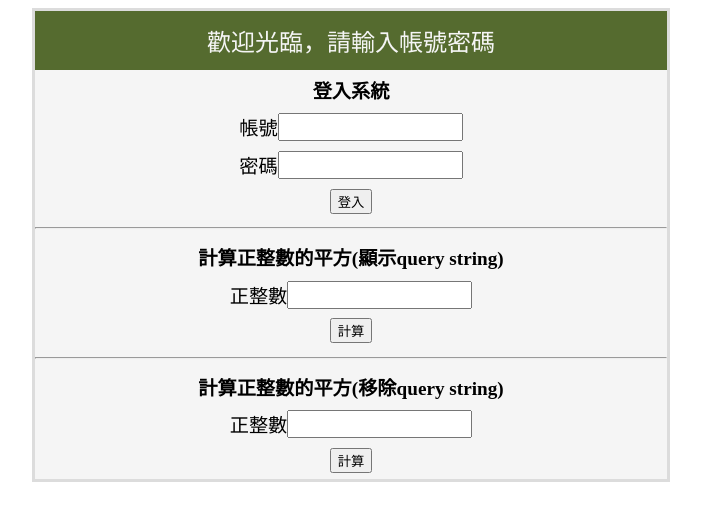
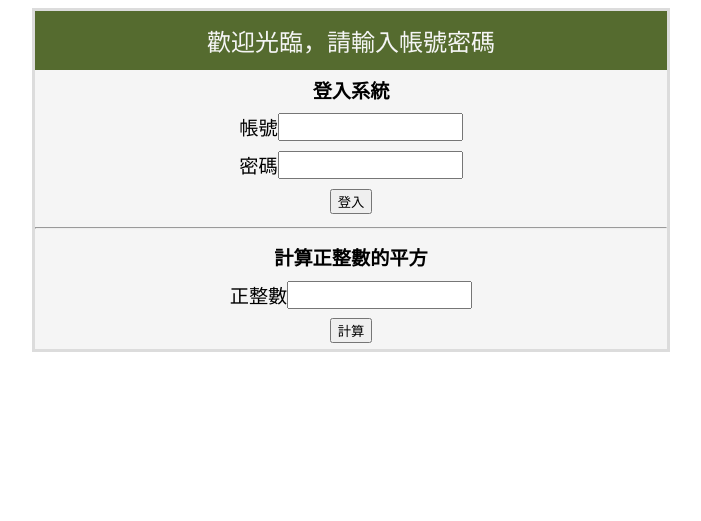
Before and after one commit to HomingChen/WeHelp_Assignment, a Flask app: page / in a window 1280 px wide. Shown: the top 521 px of the page, without its empty margins (292-993 px from the left). Run offline with Flask 2, Linux system fonts and the light colour scheme.

Commit message:
update comments

```diff
--- a/week-4/templates/index.html
+++ b/week-4/templates/index.html
@@ -22,7 +22,8 @@
             </form>
         </div>
         <hr>
-        <div class="content">計算正整數的平方(顯示query string)
+        <!-- 使用form表單會顯示query string -->
+        <!-- <div class="content">計算正整數的平方(顯示query string)
             <form id="calculate">
                 <label>正整數
                     <input type="number" name="inputNumber">
@@ -30,8 +31,9 @@
                 <button onclick="calculate1()">計算</button>
             </form>
         </div>
-        <hr>
-        <div class="content">計算正整數的平方(移除query string)
+        <hr> -->
+        <!-- 以下改為按鈕式的連結 -->
+        <div class="content">計算正整數的平方
             <div>
                 <label>正整數
                     <input type="number" name="inputNumber">
@@ -41,13 +43,15 @@
         </div>
     </div>
     <script>
-        let calculate1 = ()=>{
+        // 使用form表單會顯示query string
+        // let calculate1 = ()=>{
+        //     let data = document.getElementsByName("inputNumber")[0].value;
+        //     let action = "/square/"+data;
+        //     document.getElementById("calculate").setAttribute("action", action);
+        // }
+        // 以下改為按鈕式的連結
+        let calculate2 = ()=>{
             let data = document.getElementsByName("inputNumber")[0].value;
-            let action = "/square/"+data;
-            document.getElementById("calculate").setAttribute("action", action);
-        }
-        let calculate2 = ()=>{
-            let data = document.getElementsByName("inputNumber")[1].value;
             let action = "/square/"+data;
             let redirect = function(){location.href = action;}
             document.getElementById("calculate2").onclick = redirect();
```
